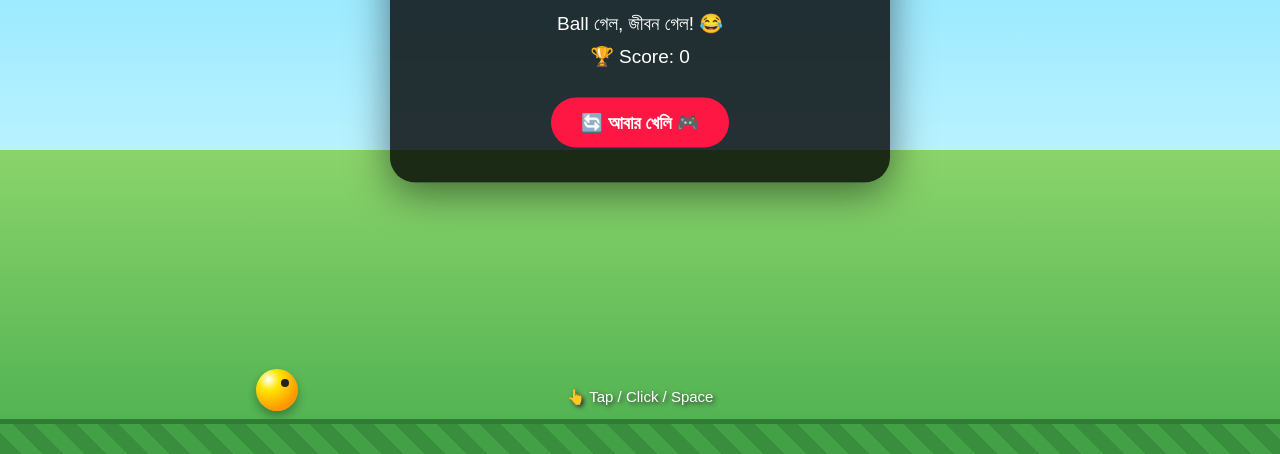
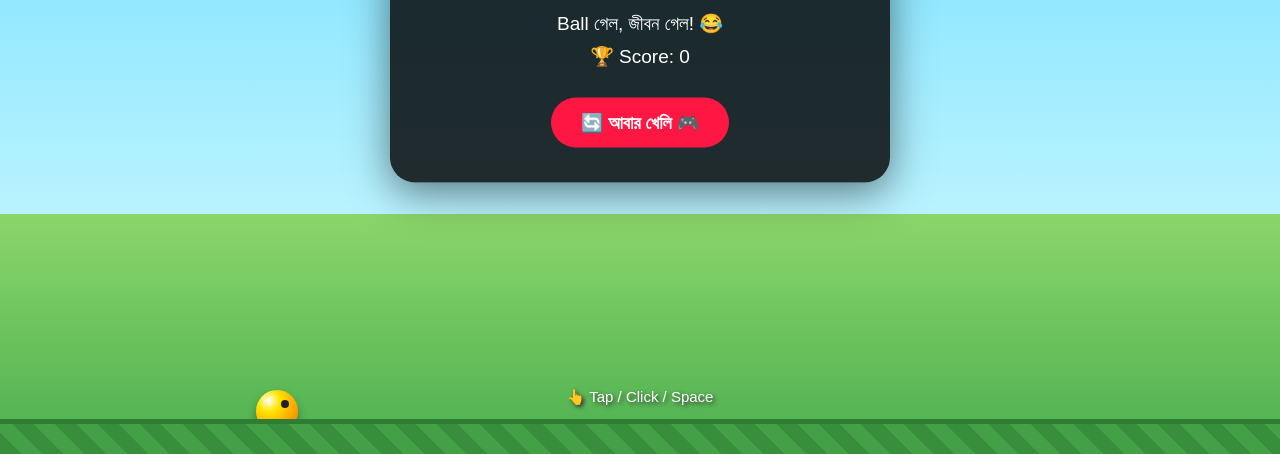
Before and after one commit to masum377/masumer.jibon.noshto, a plain HTML site: page index.html in a window 1280 px wide. Both pictures are taken after a click on the button "🚀 START GAME". Shown: the part 346-800 px from the top of the page. Drawn offline with Linux system fonts and the light colour scheme.

Commit message:
Refactor game styles and mechanics
Updated styles for the game background, sun, and clouds. Adjusted game mechanics including gravity and pipe generation.

```diff
--- a/index.html
+++ b/index.html
@@ -2,16 +2,13 @@
 <html lang="bn">
 
 <head>
-
     <meta charset="UTF-8">
 
-    <meta
-        name="viewport"
-        content="width=device-width, initial-scale=1.0, maximum-scale=1.0, user-scalable=no"
-    >
+    <meta name="viewport"
+          content="width=device-width, initial-scale=1.0,
+          maximum-scale=1.0, user-scalable=no">
 
     <title>MASUM Fly Ball 🎮</title>
-
 
     <style>
 
@@ -21,170 +18,118 @@
             box-sizing: border-box;
         }
 
-
         body {
-
             overflow: hidden;
-
             font-family: Arial, sans-serif;
-
             background: #111;
-
             user-select: none;
-
             -webkit-user-select: none;
-
             touch-action: manipulation;
-
         }
-
 
         /* =========================
            GAME
         ========================= */
 
         #game {
-
             width: 100vw;
-
             height: 100vh;
-
             position: relative;
-
             overflow: hidden;
 
             background:
-
                 linear-gradient(
                     to bottom,
-                    #5ed7ff 0%,
-                    #b9f2ff 62%,
-                    #8bd46b 62%,
+                    #55d7ff 0%,
+                    #b9f3ff 70%,
+                    #8bd66b 70%,
                     #4caf50 100%
                 );
-
         }
-
 
         /* =========================
            SUN
         ========================= */
 
         .sun {
-
             position: absolute;
-
             top: 45px;
-
             right: 50px;
 
             width: 80px;
-
             height: 80px;
 
+            background: #ffd83d;
             border-radius: 50%;
 
-            background: #ffd83d;
-
-            box-shadow:
-                0 0 35px #fff176;
-
+            box-shadow: 0 0 40px #fff176;
         }
 
-
         /* =========================
-           CLOUD
+           CLOUDS
         ========================= */
 
         .cloud {
-
             position: absolute;
 
             width: 130px;
-
             height: 45px;
 
             background: white;
-
             border-radius: 50px;
 
             opacity: .85;
-
         }
 
-
         .cloud::before {
-
             content: "";
 
             position: absolute;
 
             width: 55px;
-
             height: 55px;
 
             left: 20px;
-
             top: -25px;
 
             background: white;
-
             border-radius: 50%;
-
         }
 
-
         .cloud::after {
-
             content: "";
 
             position: absolute;
 
             width: 65px;
-
             height: 65px;
 
             right: 15px;
-
             top: -30px;
 
             background: white;
-
             border-radius: 50%;
-
         }
 
-
         .cloud1 {
-
             top: 100px;
-
             left: 8%;
-
         }
 
-
         .cloud2 {
-
             top: 230px;
-
             left: 62%;
-
             transform: scale(.8);
-
         }
-
 
         /* =========================
            SCORE
         ========================= */
 
         #score {
-
             position: absolute;
 
             top: 20px;
-
             left: 50%;
 
             transform: translateX(-50%);
@@ -192,37 +137,29 @@
             color: white;
 
             font-size: 45px;
-
             font-weight: bold;
 
-            text-shadow:
-                3px 3px 5px #333;
+            text-shadow: 3px 3px 5px #333;
 
             z-index: 50;
-
         }
-
 
         /* =========================
            BALL
         ========================= */
 
         #ball {
-
             position: absolute;
 
             width: 42px;
-
             height: 42px;
 
             left: 20%;
-
             top: 50%;
 
             border-radius: 50%;
 
             background:
-
                 radial-gradient(
                     circle at 30% 25%,
                     white,
@@ -234,47 +171,33 @@
                 0 5px 10px rgba(0,0,0,.3);
 
             z-index: 20;
-
-            will-change: transform;
-
         }
 
-
-        /* BALL EYE */
-
         #ball::before {
-
             content: "";
 
             position: absolute;
 
             width: 8px;
-
             height: 8px;
 
             right: 9px;
-
             top: 10px;
 
             background: #222;
-
             border-radius: 50%;
-
         }
-
 
         /* =========================
            PIPES
         ========================= */
 
         .pipe {
-
             position: absolute;
 
             width: 70px;
 
             background:
-
                 linear-gradient(
                     to right,
                     #137b38,
@@ -285,36 +208,25 @@
             border: 3px solid #11652f;
 
             z-index: 10;
-
         }
 
-
         .pipe-top {
-
             top: 0;
-
         }
 
-
         .pipe-bottom {
-
             bottom: 0;
-
         }
 
-
         .pipe-head {
-
             position: absolute;
 
             left: -8px;
 
             width: 82px;
-
             height: 28px;
 
             background:
-
                 linear-gradient(
                     to right,
                     #137b38,
@@ -325,42 +237,30 @@
             border: 3px solid #11652f;
 
             border-radius: 5px;
-
         }
 
-
         .pipe-top .pipe-head {
-
             bottom: -2px;
-
         }
 
-
         .pipe-bottom .pipe-head {
-
             top: -2px;
-
         }
-
 
         /* =========================
            GROUND
         ========================= */
 
         #ground {
-
             position: absolute;
 
             left: 0;
-
             bottom: 0;
 
             width: 100%;
-
             height: 35px;
 
             background:
-
                 repeating-linear-gradient(
                     45deg,
                     #388e3c 0px,
@@ -372,31 +272,26 @@
             border-top: 5px solid #2e7d32;
 
             z-index: 30;
-
         }
-
 
         /* =========================
            MESSAGE
         ========================= */
 
         #message {
-
             position: absolute;
 
             width: 90%;
-
             max-width: 500px;
 
             left: 50%;
-
             top: 50%;
 
             transform: translate(-50%, -50%);
 
             padding: 35px 25px;
 
-            background: rgba(0,0,0,.80);
+            background: rgba(0,0,0,.82);
 
             color: white;
 
@@ -408,68 +303,47 @@
 
             box-shadow:
                 0 10px 40px rgba(0,0,0,.5);
-
         }
 
-
         #message h1 {
-
             font-size: 30px;
-
             margin-bottom: 15px;
-
         }
 
-
         #message p {
-
             font-size: 19px;
-
             margin: 10px 0;
-
         }
 
-
         #message button {
-
             margin-top: 20px;
 
             padding: 14px 30px;
 
             border: none;
-
             border-radius: 30px;
 
             background: #ff1744;
-
             color: white;
 
             font-size: 18px;
-
             font-weight: bold;
 
             cursor: pointer;
-
         }
 
-
         #message button:active {
-
             transform: scale(.95);
-
         }
-
 
         /* =========================
            INSTRUCTION
         ========================= */
 
         #instruction {
-
             position: absolute;
 
             left: 50%;
-
             bottom: 48px;
 
             transform: translateX(-50%);
@@ -478,15 +352,12 @@
 
             font-size: 15px;
 
-            text-shadow:
-                2px 2px 4px #333;
+            text-shadow: 2px 2px 4px #333;
 
             z-index: 40;
 
             white-space: nowrap;
-
         }
-
 
         /* =========================
            MOBILE
@@ -495,41 +366,25 @@
         @media(max-width:600px) {
 
             #score {
-
                 font-size: 38px;
-
             }
 
-
             #ball {
-
                 width: 38px;
-
                 height: 38px;
-
             }
 
-
             .pipe {
-
                 width: 60px;
-
             }
 
-
             .pipe-head {
-
                 width: 72px;
-
             }
 
-
             #message h1 {
-
                 font-size: 25px;
-
             }
-
         }
 
     </style>
@@ -542,30 +397,20 @@
 
 <div id="game">
 
-
     <div class="sun"></div>
 
-
     <div class="cloud cloud1"></div>
-
     <div class="cloud cloud2"></div>
 
-
-        <div id="score">
-            0
-        </div>
-
+    <div id="score">0</div>
 
     <div id="ball"></div>
-
 
     <div id="instruction">
         👆 Tap / Click / Space
     </div>
 
-
     <div id="ground"></div>
-
 
     <div id="message">
 
@@ -586,7 +431,6 @@
         </button>
 
     </div>
-
 
 </div>
 
@@ -612,7 +456,7 @@
 
 
 /* =========================
-           GAME VARIABLES
+   VARIABLES
 ========================= */
 
 let ballX = 20;
@@ -625,11 +469,19 @@
 /*
     Gravity
 
-            ছোট gravity দিয়ে শুরু হবে
-            পরে ধীরে ধীরে বাড়বে
+    শুরুতে slow
+    পরে fast হবে
 */
 
-        let gravity = 0.32;
+let gravity = 0.30;
+
+
+/*
+    Jump power
+
+    একবার tap করলে
+    ball উপরে যাবে
+*/
 
 let jumpPower = -6.5;
 
@@ -646,10 +498,7 @@
 
 
 /*
-            Game speed
-
-            শুরুতে slow
-            পরে ধীরে ধীরে fast
+    Pipe speed
 */
 
 let pipeSpeed = 2.5;
@@ -676,42 +525,30 @@
     pipes = [];
 
 
-            /* RESET BALL */
+    /* RESET */
 
     ballY = 50;
 
     velocity = 0;
 
-
-            /* RESET SCORE */
-
     score = 0;
-
-            scoreText.innerText = score;
-
-
-            /* RESET TIMER */
 
     pipeTimer = 0;
 
-
-            /* RESET SPEED */
+    gravity = 0.30;
 
     pipeSpeed = 2.5;
 
 
-            /* RESET GRAVITY */
-
-            gravity = 0.32;
+    scoreText.innerText = score;
 
 
     ball.style.top =
         ballY + "%";
 
 
-            /* HIDE MESSAGE */
-
-            message.style.display = "none";
+    message.style.display =
+        "none";
 
 
     gameRunning = true;
@@ -721,33 +558,31 @@
         performance.now();
 
 
-            requestAnimationFrame(gameLoop);
+    requestAnimationFrame(
+        gameLoop
+    );
 
 }
 
 
 /* =========================
-           JUMP
+   FLY
 ========================= */
 
 function fly() {
 
 
     if (!gameRunning) {
-
         return;
-
     }
 
 
     /*
-                IMPORTANT:
+        একবার Tap =
+        একবার jump
 
-                Tap করলে শুধু একবার velocity
-                সেট হবে।
-
-                Tap ধরে রাখলেও আবার আবার
-                jump হবে না।
+        Tap ধরে রাখলেও
+        continuously jump করবে না।
     */
 
     velocity = jumpPower;
@@ -756,25 +591,19 @@
 
 
 /* =========================
-           MOBILE TAP
+   MOBILE / MOUSE
 ========================= */
 
 game.addEventListener(
     "pointerdown",
     function(event) {
 
-                /*
-                    button-এর ওপর tap করলে
-                    game jump করবে না
-                */
 
         if (
             event.target.tagName ===
             "BUTTON"
         ) {
-
             return;
-
         }
 
 
@@ -798,13 +627,9 @@
             event.code === "ArrowUp"
         ) {
 
+
             event.preventDefault();
 
-
-                    /*
-                        Key ধরে রাখলেও
-                        browser repeat বন্ধ
-                    */
 
             if (!event.repeat) {
 
@@ -828,12 +653,6 @@
     const gameHeight =
         game.clientHeight;
 
-
-            /*
-                Pipe gap
-
-                Mobile-এ একটু বড় gap
-            */
 
     const gap =
         window.innerWidth < 600
@@ -889,7 +708,9 @@
         "pipe-head";
 
 
-            topPipe.appendChild(topHead);
+    topPipe.appendChild(
+        topHead
+    );
 
 
     /* BOTTOM PIPE */
@@ -953,17 +774,13 @@
 ) {
 
     return !(
-                rect1.right <
-                rect2.left ||
+        rect1.right < rect2.left ||
 
-                rect1.left >
-                rect2.right ||
+        rect1.left > rect2.right ||
 
-                rect1.bottom <
-                rect2.top ||
+        rect1.bottom < rect2.top ||
 
-                rect1.top >
-                rect2.bottom
+        rect1.top > rect2.bottom
     );
 
 }
@@ -977,9 +794,7 @@
 
 
     if (!gameRunning) {
-
         return;
-
     }
 
 
@@ -998,15 +813,14 @@
        GRAVITY
     ===================== */
 
+    /*
+        Gravity gradually increases.
 
-            /*
-                Gravity gradually বাড়বে।
+        তাই ball:
 
-                তাই:
+        শুরুতে → ধীরে পড়ে
 
-                প্রথমে → slow
-
-                পরে → fast fall
+        পরে → দ্রুত পড়ে
     */
 
     gravity +=
@@ -1028,6 +842,19 @@
         velocity * delta;
 
 
+    /*
+        Ball screen-এর
+        উপরে গেলে OUT নয়।
+
+        তাই এখানে
+        top collision নেই।
+    */
+
+
+    /* =====================
+       BALL POSITION
+    ===================== */
+
     ball.style.top =
         ballY + "%";
 
@@ -1036,30 +863,20 @@
        GAME SPEED
     ===================== */
 
-
-            /*
-                Game শুরুতে slow।
-
-                Score বাড়লে speed বাড়বে।
-            */
-
     pipeSpeed =
         2.5 +
-                Math.min(score * 0.08, 2.2);
+        Math.min(
+            score * 0.08,
+            2.2
+        );
 
 
     /* =====================
-               PIPE TIMER
+       CREATE PIPE
     ===================== */
 
     pipeTimer += delta;
 
-
-            /*
-                শুরুতে pipe একটু দূরে।
-
-                পরে দ্রুত আসবে।
-            */
 
     const pipeInterval =
         Math.max(
@@ -1106,8 +923,7 @@
                 !pipe.passed &&
 
                 pipe.x + 70 <
-                        game.clientWidth *
-                        0.20
+                game.clientWidth * 0.20
             ) {
 
 
@@ -1127,7 +943,7 @@
 
 
     /* =====================
-               REMOVE OLD PIPES
+       REMOVE PIPES
     ===================== */
 
     pipes =
@@ -1164,13 +980,27 @@
         ball.getBoundingClientRect();
 
 
-            /* =====================
-               GROUND / SKY
-               ===================== */
+    /* =========================
+       ONLY BOTTOM = OUT
+    ========================= */
+
+    /*
+        IMPORTANT:
+
+        উপরে গেলে OUT হবে না।
+
+        শুধু নিচে Ground-এর
+        কাছে গেলে OUT হবে।
+    */
+
+
+    const groundLimit =
+        game.clientHeight - 38;
+
 
     if (
-                ballY < -4 ||
-                ballY > 88
+        ballRect.bottom >=
+        groundLimit
     ) {
 
         gameOver();
```
Lines whose indentation alone changed are shown as unchanged.
